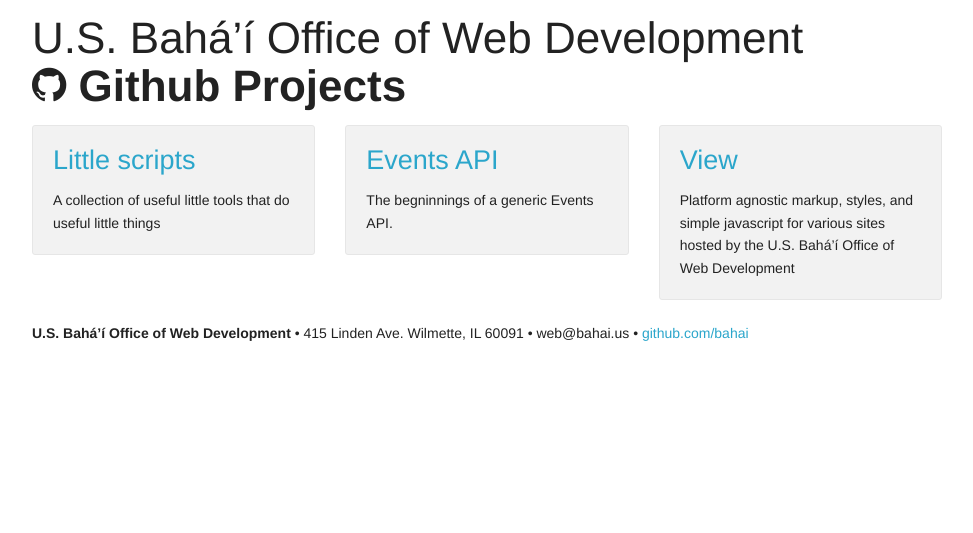
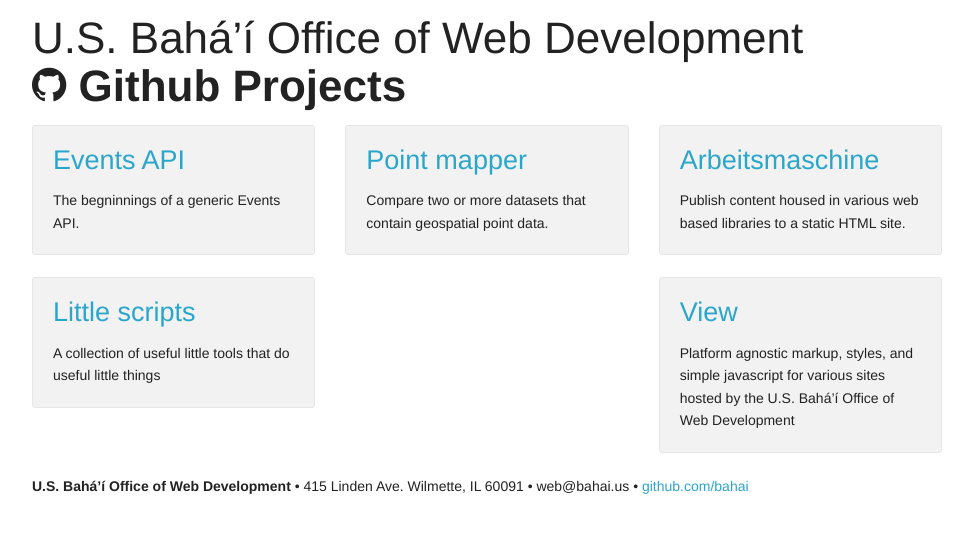
Before and after one commit to Bahai/bahai.github.io, a Jekyll site: the page built from index.html, in a window 1280 px wide. Shown: the top 533 px of the page, without its empty margins (153-1126 px from the left). Built offline with Jekyll 4.4.1, drawn with Linux system fonts in a browser that asks for light colours; Markdown is read by kramdown in place of the engine named in the settings.

```diff
--- a/index.html
+++ b/index.html
@@ -4,6 +4,32 @@
 ---
 
 <div class="twelve columns" id="home">
+    <div class="row">
+        <div class="four columns">
+            <div class="panel radius">
+                <h3 class="light">
+                    <a href="https://github.com/bahai/events-api/">Events API</a>
+                </h3>
+                <p>The begninnings of a generic Events API.</p>
+            </div>
+        </div>
+        <div class="four columns">
+            <div class="panel radius">
+                <h3 class="light">
+                    <a href="/point-mapper/">Point mapper</a>
+                </h3>
+                <p>Compare two or more datasets that contain geospatial point data.</p>
+            </div>
+        </div>
+        <div class="four columns">
+            <div class="panel radius">
+                <h3 class="light">
+                    <a href="/arbeitsmaschine/">Arbeitsmaschine</a>
+                </h3>
+                <p>Publish content housed in various web based libraries to a static HTML site.</p>
+            </div>
+        </div>
+    </div>
     <div class="row">
         <div class="four columns">
             <div class="panel radius">
@@ -16,14 +42,6 @@
         <div class="four columns">
             <div class="panel radius">
                 <h3 class="light">
-                    <a href="https://github.com/bahai/events-api/">Events API</a>
-                </h3>
-                <p>The begninnings of a generic Events API.</p>
-            </div>
-        </div>
-        <div class="four columns">
-            <div class="panel radius">
-                <h3 class="light">
                     <a href="https://github.com/bahai/view/">View</a>
                 </h3>
                 <p>Platform agnostic markup, styles, and simple javascript for various sites hosted by the U.S. Bahá’í Office of Web Development</p>
```
Also changed, not shown: _includes/nav.html (added).
